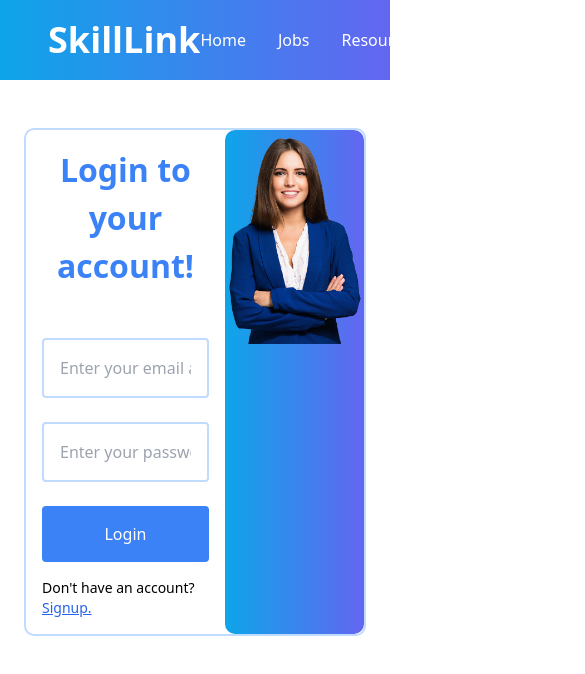
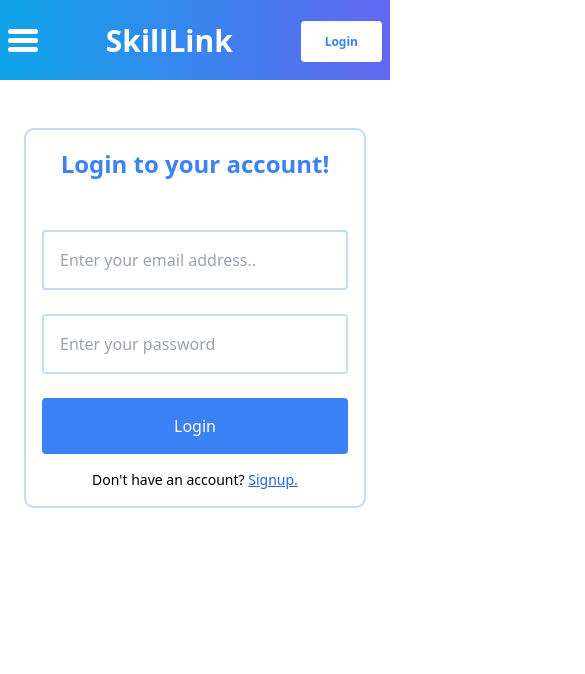
Before and after one commit to imtiaz0307/skill-link-job-board-app, a Next.js app: page /auth/login in a window 390 px wide. Shown: the top 674 px of the page, 585 px wide, since content can reach past the window. Built offline with nearby package versions, Linux system fonts and the light colour scheme.

Commit message:
Worked on login/signup/navbar responsiveness.

```diff
--- a/app/auth/login/page.tsx
+++ b/app/auth/login/page.tsx
@@ -33,14 +33,14 @@ const Login = () => {
         <main className='flex justify-center items-center py-12 px-6'>
             <section className='flex border-blue-200 border-2 rounded-[10px] overflow-hidden w-full max-w-[800px]'>
                 <form method='POST' onSubmit={loginHandler} className='flex-[1.2] flex flex-col justify-center p-4 items-center'>
-                    <h2 className='text-blue-500 text-[2rem] font-[700] text-center mb-12'>Login to your account!</h2>
+                    <h2 className='text-blue-500 sm:text-[2rem] x-sm:text-[1.5rem] font-[700] text-center mb-12'>Login to your account!</h2>
                     <input type="email" id='email' placeholder='Enter your email address..' className='p-4 border-blue-200 rounded border-2 w-full max-w-[400px] mb-6' value={email} onChange={(e) => setEmail(e.target.value)} />
                     <input type="password" placeholder='Enter your password' className='p-4 border-blue-200 rounded border-2 w-full max-w-[400px]' value={password} onChange={(e) => setPassword(e.target.value)} />
                     {error && <span className='text-sm text-red-500 text-center py-3'>{error}</span>}
                     <button type='submit' className='bg-blue-500 text-white py-4 rounded w-full max-w-[400px] mt-6'>Login</button>
                     <p className='pt-4 text-sm'>Don't have an account? <Link href={"/auth/signup"} className="text-blue-600 underline">Signup.</Link></p>
                 </form>
-                <div className='flex-1 bg-gradient-to-r from-sky-500 to-indigo-500 rounded-[10px]'>
+                <div className='flex-1 bg-gradient-to-r from-sky-500 to-indigo-500 rounded-[10px] md:block x-sm:hidden'>
                     <Image draggable="false" src={"/hero.png"} alt="woman" height={1000} width={1000} className="w-full" />
                 </div>
             </section>
--- a/app/auth/signup/page.tsx
+++ b/app/auth/signup/page.tsx
@@ -54,7 +54,7 @@ const Signup = () => {
     return (
         <main className='flex justify-center items-center py-12 px-6'>
             <form className='border-blue-200 border-2 rounded-[10px] w-full max-w-[800px] p-4' method='POST' onSubmit={handleSubmit(signUp)}>
-                <h2 className='text-blue-500 text-[2rem] font-[700] text-center mb-12'>Signup to SkillLink!</h2>
+                <h2 className='text-blue-500 sm:text-[2rem] x-sm:text-[1.5rem] font-[700] text-center mb-12'>Signup to SkillLink!</h2>
                 <div className='flex gap-4 flex-wrap mb-4'>
                     <div className='flex flex-col gap2 flex-1 w-full min-w-[250px]'>
                         <label htmlFor='fullname' className="text-blue-500 font-[600] pl-1 cursor-pointer">Fullname</label>
--- a/components/Navbar/Navbar.tsx
+++ b/components/Navbar/Navbar.tsx
@@ -9,6 +9,7 @@ import { IoExitOutline, IoSettingsOutline } from "react-icons/io5"
 const Navbar = () => {
     const [authToken, setAuthToken] = useState<string>("")
     const [showProfileMenu, setShowProfileMenu] = useState<boolean>(false)
+    const [showMenu, setShowMenu] = useState<boolean>(false)
     const [user, setUser] = useState<User | null>(null)
     const userIconRef = useRef<HTMLDivElement | null>(null)
 
@@ -52,12 +53,19 @@ const Navbar = () => {
         setShowProfileMenu(false)
     }
     return (
-        <header className="bg-gradient-to-r from-sky-500 to-indigo-500 flex justify-center">
-            <nav className="flex justify-between items-center px-12 h-20  text-white max-w-[1300px] w-full">
-                <Link href={'/'} className="text-4xl  font-bold">
+        <header className="bg-gradient-to-r from-sky-500 to-indigo-500 flex justify-center sticky top-0 z-50">
+            <nav className="flex justify-between items-center lg:px-12 sm:px-8 x-sm:px-2 h-20  text-white max-w-[1300px] w-full">
+                <div className="md:hidden x-sm:flex w-[30px] h-[30px] flex-col justify-center gap-1 cursor-pointer" onClick={() => setShowMenu(true)}>
+                    <div className="h-[5px] w-full bg-white rounded-[20px]"></div>
+                    <div className="h-[5px] w-full bg-white rounded-[20px]"></div>
+                    <div className="h-[5px] w-full bg-white rounded-[20px]"></div>
+                </div>
+                <Link href={'/'} className="sm:text-4xl x-sm:text-[30px] font-bold">
                     SkillLink
                 </Link>
                 <ul className="flex items-center gap-8">
+                    <div className={`flex items-center gap-8 md:static md:flex-row md:bg-transparent x-sm:absolute ${showMenu ? "x-sm:left-0" : "x-sm:left-[-400px]"} x-sm:top-0 x-sm:bg-blue-500 x-sm:flex-col x-sm:h-[100vh] x-sm:min-w-[250px] x-sm:justify-center duration-300 transition-all`}>
+                        <span className="absolute top-[20px] right-[20px] cursor-pointer text-2xl md:hidden" onClick={() => setShowMenu(false)}>&larr;</span>
                         <li>
                             <Link href={"/"}>Home</Link>
                         </li>
@@ -73,6 +81,7 @@ const Navbar = () => {
                         <li>
                             <Link href={"/contact"}>Contact Us</Link>
                         </li>
+                    </div>
                     <li>
                         {
                             authToken
@@ -107,7 +116,7 @@ const Navbar = () => {
                                     }
                                 </div>
                                 :
-                                <Link href={"/auth/login"} className="bg-white text-blue-500 font-[600] py-3 px-10 rounded">Login</Link>
+                                <Link href={"/auth/login"} className="bg-white text-blue-500 font-[600] py-3 sm:px-10 rounded x-sm:px-6 x-sm:text-xs">Login</Link>
                         }
                     </li>
                 </ul>
```
Lines whose indentation alone changed are shown as unchanged.
